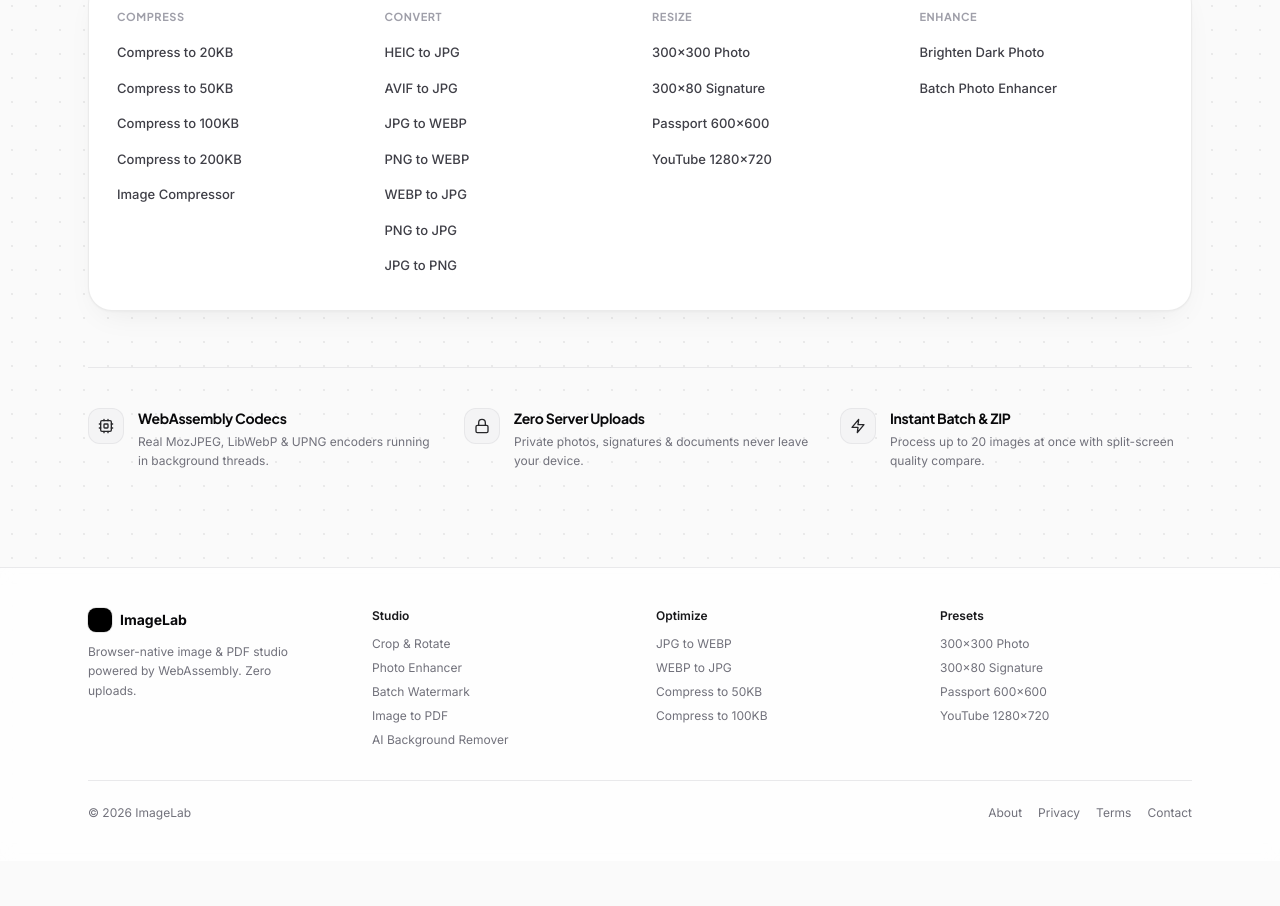
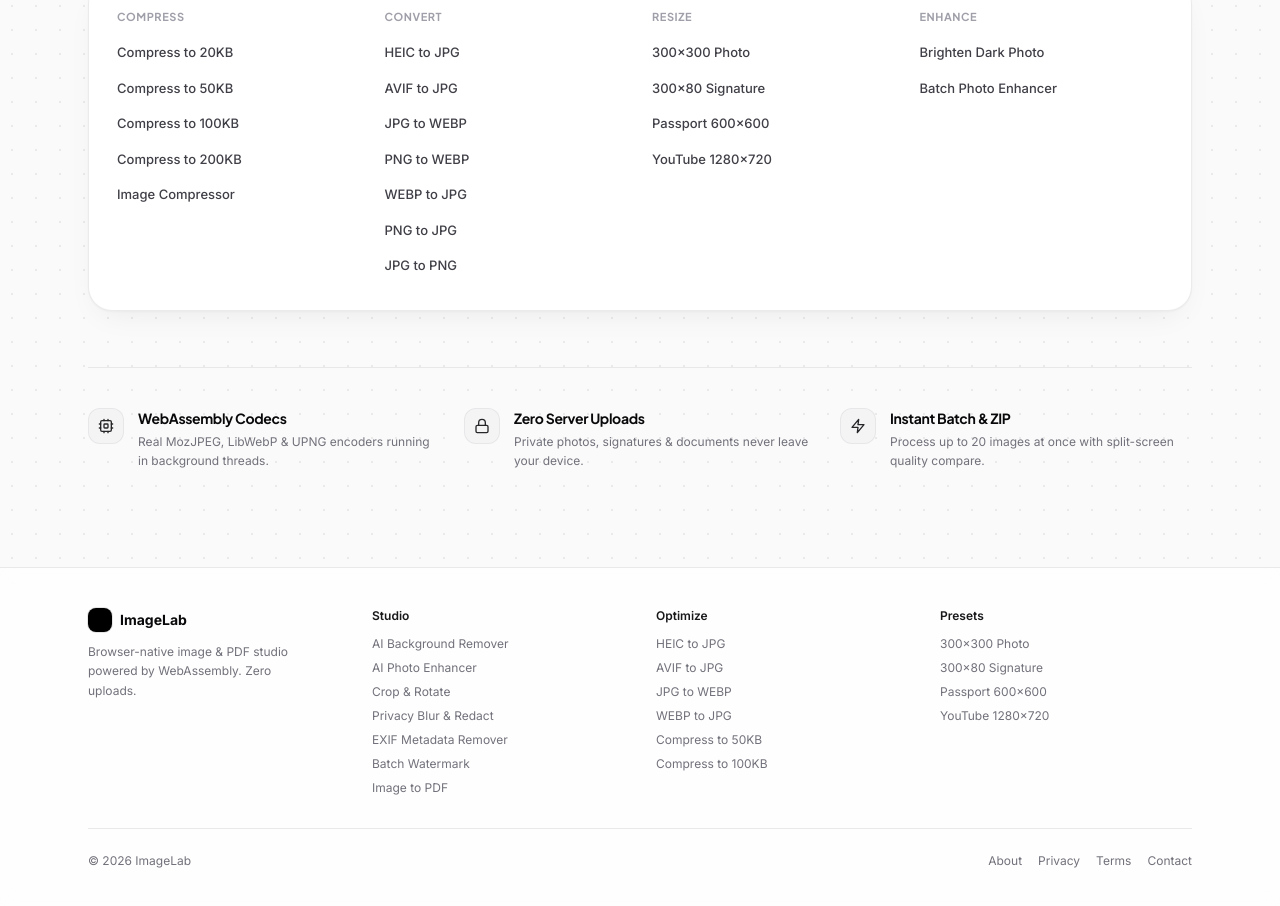
Before and after one commit to thethirdclasseditor-ship-it/imagelab-free, an Astro site: page / in a window 1280 px wide. Shown: the part 1446-2352 px from the top of the page. Before the commit the page ends 2307 px from the top, so only its background shows below. Built offline with nearby package versions, Linux system fonts and the light colour scheme; Astro itself is replaced by a stand-in of ours.

Commit message:
Update Layout.astro

```diff
--- a/src/layouts/Layout.astro
+++ b/src/layouts/Layout.astro
@@ -43,22 +43,25 @@ const navMenus = [
   {
     label: 'Studio',
     items: [
+      { name: 'AI Background Remover', desc: 'On-device HD cutouts', href: '/remove-background' },
+      { name: 'AI Photo Enhancer', desc: 'Neural super-resolution & clarity', href: '/photo-enhancer' },
       { name: 'Crop & Rotate', desc: 'Visual framing & aspect ratios', href: '/crop-image' },
-      { name: 'Photo Enhancer', desc: 'AI super-resolution & clarity', href: '/photo-enhancer' },
+      { name: 'Privacy Blur & Redact', desc: 'Pixelate or blackout faces & IDs', href: '/blur-image' },
+      { name: 'EXIF Metadata Remover', desc: 'Inspect & wipe GPS/camera tags', href: '/exif-remover' },
       { name: 'Batch Watermark', desc: 'Text, logos & tiled stamps', href: '/watermark-image' },
       { name: 'Image to PDF', desc: 'Merge photos into clean A4 PDFs', href: '/image-to-pdf' },
-      { name: 'AI Background Remover', desc: 'On-device HD cutouts', href: '/remove-background' },
     ],
   },
   {
     label: 'Optimize',
     items: [
+      { name: 'HEIC to JPG', desc: 'iPhone photos to standard JPG', href: '/heic-to-jpg' },
+      { name: 'AVIF to JPG', desc: 'Web AVIF to universal JPG', href: '/avif-to-jpg' },
+      { name: 'JPG to WEBP', desc: 'Faster website images', href: '/jpg-to-webp' },
+      { name: 'WEBP to JPG', desc: 'Universal photo compatibility', href: '/webp-to-jpg' },
       { name: 'Image Compressor', desc: 'MozJPEG, LibWebP & UPNG', href: '/image-compressor' },
       { name: 'Compress to 50KB', desc: 'Auto-fit portal upload limits', href: '/compress-image-to-50kb' },
       { name: 'Compress to 100KB', desc: 'Balanced web & portal size', href: '/compress-image-to-100kb' },
-      { name: 'JPG to WEBP', desc: 'Faster website images', href: '/jpg-to-webp' },
-      { name: 'WEBP to JPG', desc: 'Universal photo compatibility', href: '/webp-to-jpg' },
-      { name: 'PNG to WEBP', desc: 'Smaller transparent graphics', href: '/png-to-webp' },
     ],
   },
   {
@@ -248,17 +251,21 @@ const navMenus = [
           <div>
             <p class="font-semibold text-zinc-900 text-xs mb-3">Studio</p>
             <ul class="space-y-2 text-xs text-zinc-500">
+              <li><a href="/remove-background" class="hover:text-zinc-950 dark:hover:text-white transition">AI Background Remover</a></li>
+              <li><a href="/photo-enhancer" class="hover:text-zinc-950 dark:hover:text-white transition">AI Photo Enhancer</a></li>
               <li><a href="/crop-image" class="hover:text-zinc-950 dark:hover:text-white transition">Crop & Rotate</a></li>
-              <li><a href="/photo-enhancer" class="hover:text-zinc-950 dark:hover:text-white transition">Photo Enhancer</a></li>
+              <li><a href="/blur-image" class="hover:text-zinc-950 dark:hover:text-white transition">Privacy Blur & Redact</a></li>
+              <li><a href="/exif-remover" class="hover:text-zinc-950 dark:hover:text-white transition">EXIF Metadata Remover</a></li>
               <li><a href="/watermark-image" class="hover:text-zinc-950 dark:hover:text-white transition">Batch Watermark</a></li>
               <li><a href="/image-to-pdf" class="hover:text-zinc-950 dark:hover:text-white transition">Image to PDF</a></li>
-              <li><a href="/remove-background" class="hover:text-zinc-950 dark:hover:text-white transition">AI Background Remover</a></li>
             </ul>
           </div>
 
           <div>
             <p class="font-semibold text-zinc-900 text-xs mb-3">Optimize</p>
             <ul class="space-y-2 text-xs text-zinc-500">
+              <li><a href="/heic-to-jpg" class="hover:text-zinc-950 dark:hover:text-white transition">HEIC to JPG</a></li>
+              <li><a href="/avif-to-jpg" class="hover:text-zinc-950 dark:hover:text-white transition">AVIF to JPG</a></li>
               <li><a href="/jpg-to-webp" class="hover:text-zinc-950 dark:hover:text-white transition">JPG to WEBP</a></li>
               <li><a href="/webp-to-jpg" class="hover:text-zinc-950 dark:hover:text-white transition">WEBP to JPG</a></li>
               <li><a href="/compress-image-to-50kb" class="hover:text-zinc-950 dark:hover:text-white transition">Compress to 50KB</a></li>
@@ -311,7 +318,6 @@ const navMenus = [
           });
         }
 
-        // Keyboard accessibility: sync aria-expanded & close dropdowns/drawer on Escape
         document.querySelectorAll('.nav-dropdown').forEach(function (wrap) {
           const btn = wrap.querySelector('.nav-dropdown-btn');
           if (!btn) return;
```
